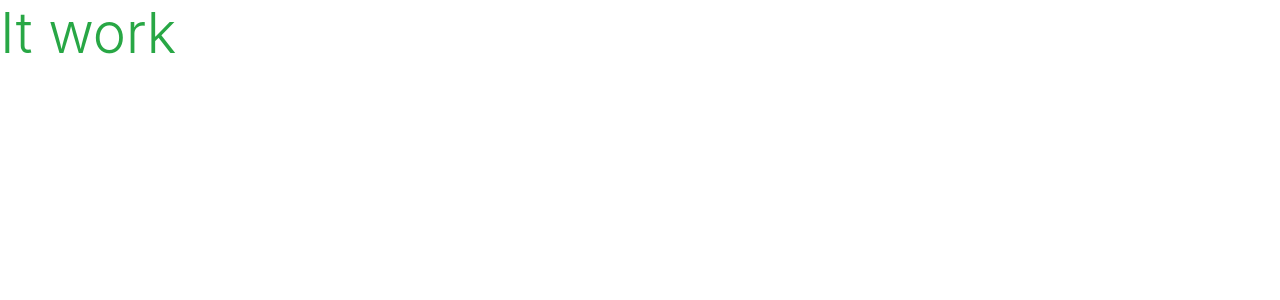
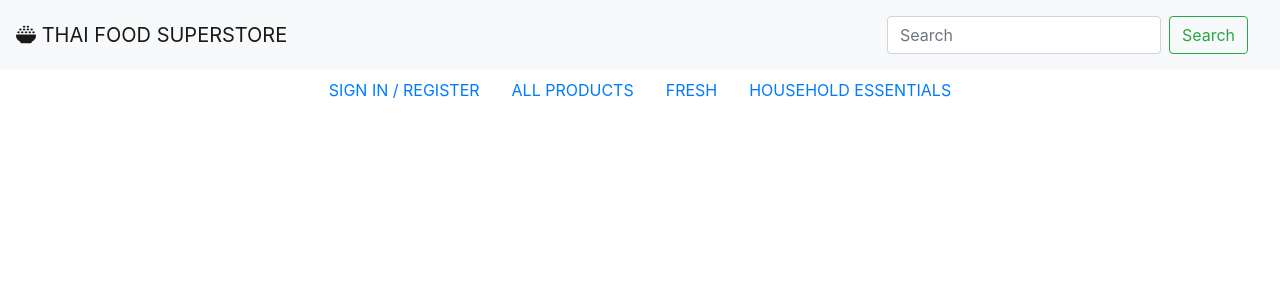
Before and after one commit to Kay13051976/thai-food-superstore, a Django app: page / in a window 1280 px wide. Shown: the top 300 px of the page. Run offline with Django 3.2, Linux system fonts and the light colour scheme; some libraries are stand-ins or nearby versions.

Commit message:
Added homepage content

```diff
--- a/home/templates/home/index.html
+++ b/home/templates/home/index.html
@@ -2,5 +2,30 @@
 {% load static %}
 
 {% block content %}
-<h1 class="display-4 text-success">It work</h1>
+<nav class="navbar navbar-light bg-light">
+    <a class="navbar-brand" href="#">
+      <i class="fa-sharp fa-solid fa-bowl-rice"></i>
+      THAI FOOD SUPERSTORE
+    </a>
+    <nav class="navbar navbar-light bg-light">
+        <form class="form-inline">
+          <input class="form-control mr-sm-2" type="search" placeholder="Search" aria-label="Search">
+          <button class="btn btn-outline-success my-2 my-sm-0" type="submit">Search</button>
+        </form>
+    </nav>
+</nav>
+<ul class="nav justify-content-center">
+    <li class="nav-item">
+      <a class="nav-link active" href="#">SIGN IN / REGISTER</a>
+    </li>
+    <li class="nav-item">
+      <a class="nav-link" href="#">ALL PRODUCTS</a>
+    </li>
+    <li class="nav-item">
+      <a class="nav-link" href="#">FRESH</a>
+    </li>
+    <li class="nav-item">
+    <li class="nav-item">
+      <a class="nav-link" href="#">HOUSEHOLD ESSENTIALS</a>
+  </ul>
 {% endblock %}
--- a/templates/base.html
+++ b/templates/base.html
@@ -26,6 +26,7 @@
         <script src="https://cdn.jsdelivr.net/npm/jquery@3.5.1/dist/jquery.min.js" integrity="sha256-9/aliU8dGd2tb6OSsuzixeV4y/faTqgFtohetphbbj0=" crossorigin="anonymous"></script>
         <script src="https://cdn.jsdelivr.net/npm/popper.js@1.16.0/dist/umd/popper.min.js" integrity="sha384-Q6E9RHvbIyZFJoft+2mJbHaEWldlvI9IOYy5n3zV9zzTtmI3UksdQRVvoxMfooAo" crossorigin="anonymous"></script>
         <script src="https://cdn.jsdelivr.net/npm/bootstrap@4.4.1/dist/js/bootstrap.min.js" integrity="sha384-wfSDF2E50Y2D1uUdj0O3uMBJnjuUD4Ih7YwaYd1iqfktj0Uod8GCExl3Og8ifwB6" crossorigin="anonymous"></script>
+        <script src="https://kit.fontawesome.com/14900d7c5c.js" crossorigin="anonymous"></script>
     {% endblock %}
 
     {% block extra_js %}
```
Also changed, not shown: README.md, thai_food_superstore/media/logo-homepage-tom-yum-kung.jpg (added).
